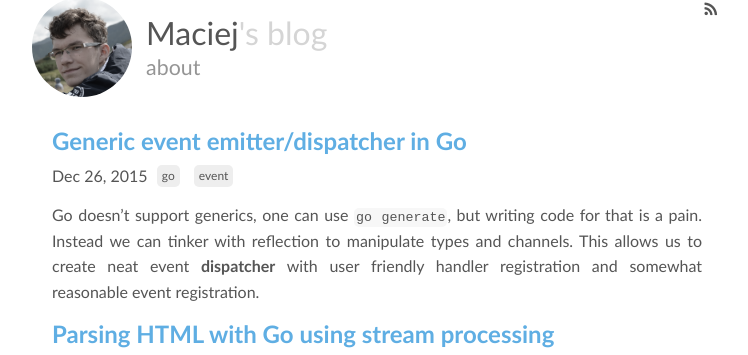
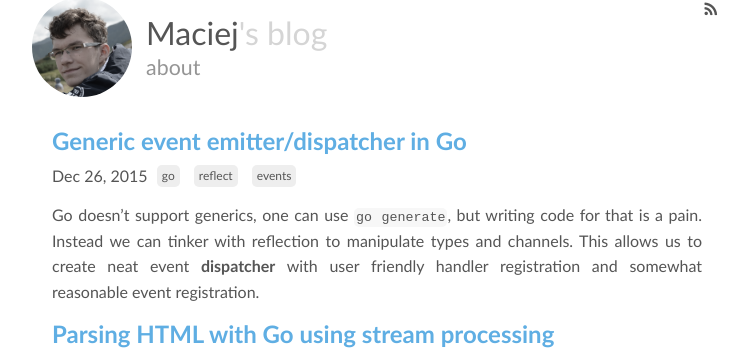
Before and after one commit to maciekmm/maciekmm.github.io, a Jekyll site: the page built from index.html, in a window 1280 px wide. Shown: the part 131-486 px from the top of the page, without its empty margins (263-1011 px from the left). Built offline with Jekyll 4.4.1, drawn with Linux system fonts in a browser that asks for light colours; Markdown is read by kramdown in place of the engine named in the settings.

Commit message:
Added tags to generic event...

```diff
--- a/_posts/2015-12-26-generic-event-dispatcher-in-go.md
+++ b/_posts/2015-12-26-generic-event-dispatcher-in-go.md
@@ -4,7 +4,8 @@ title:  "Generic event emitter/dispatcher in Go"
 date:   2015-12-26 12:00:00 +0100
 tags:
  - go
- - event
+ - reflect
+ - events
 categories:
  - go
 comments: true
```
Also changed, not shown: other parts of _posts/2015-12-26-generic-event-dispatcher-in-go.md (+2 -1 lines).
